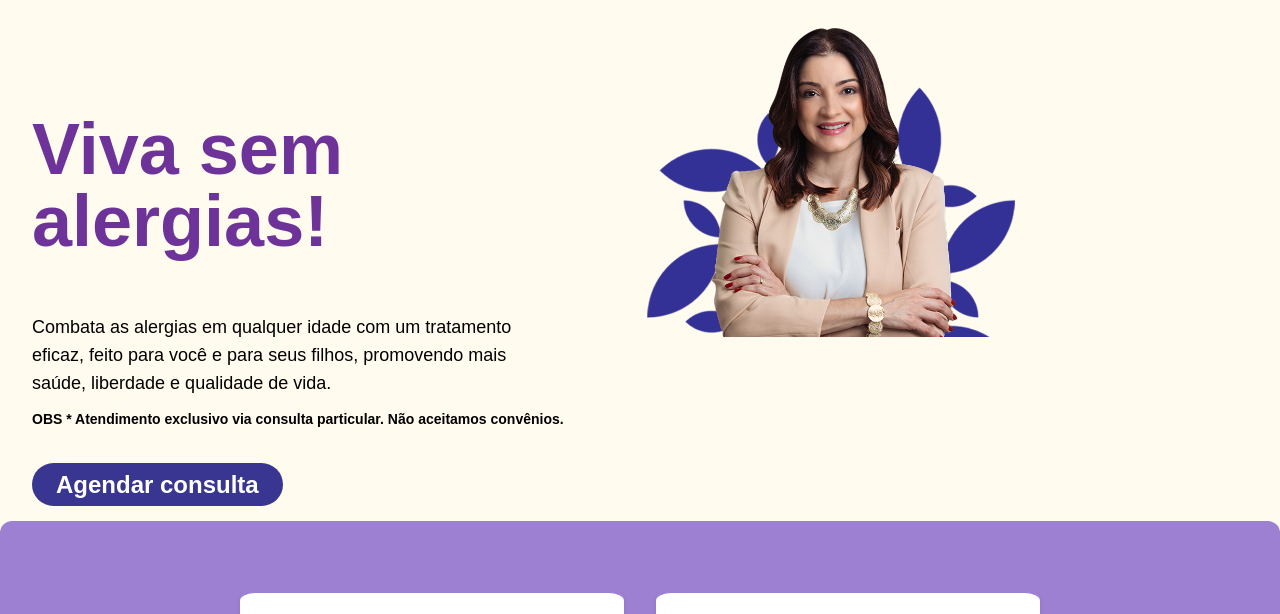
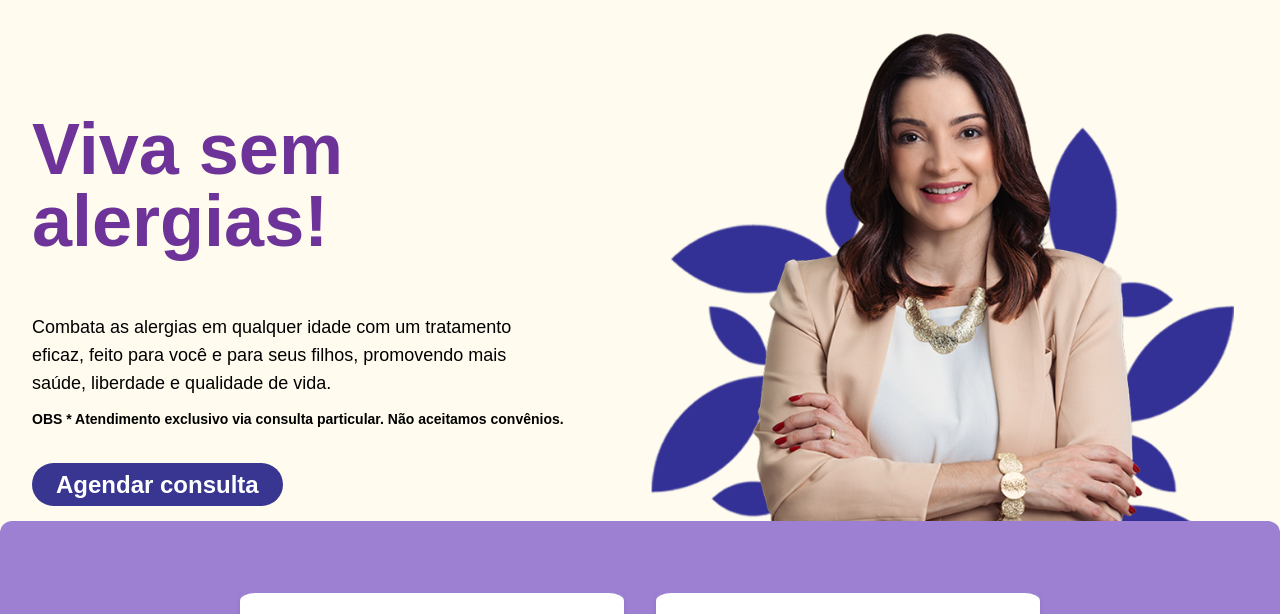
Before and after one commit to bmouseProductions/lpModeloSite-DraElis, a plain HTML site: page index.html in a window 1280 px wide. Shown: the part 47-661 px from the top of the page. Drawn offline with nearby package versions, Linux system fonts and the light colour scheme; a web font is replaced by a local one.

Commit message:
broboleta

```diff
--- a/index.html
+++ b/index.html
@@ -93,7 +93,7 @@ Combata as alergias em qualquer idade com um tratamento eficaz, feito para você
           <img
             src="assets/ElisangelaMenezes.webp"
             alt="Imagem principal"
-            class="md:absolute md:-top-72 -mb-10 md:mb-0 w-96"
+            class="md:absolute md:-top-72  md:mb-0 "
           />
         </div>
       </div>
```
